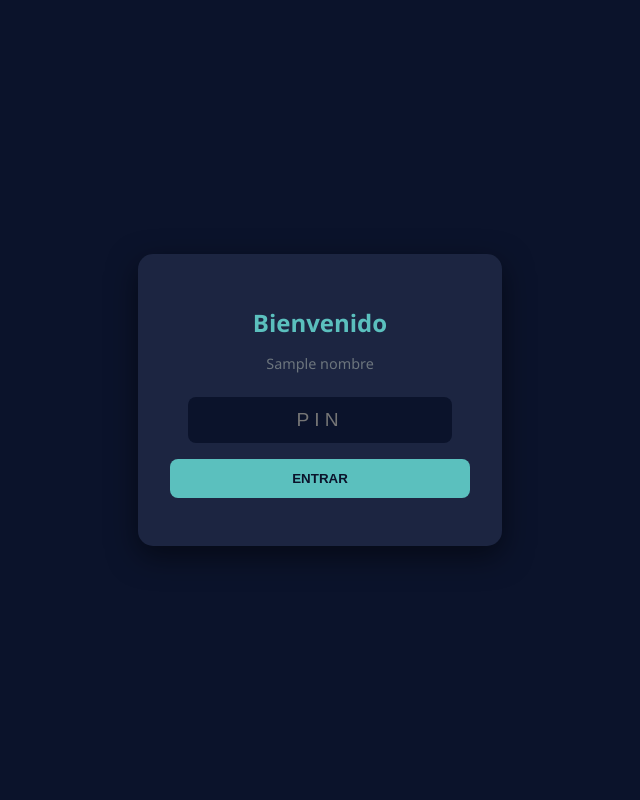
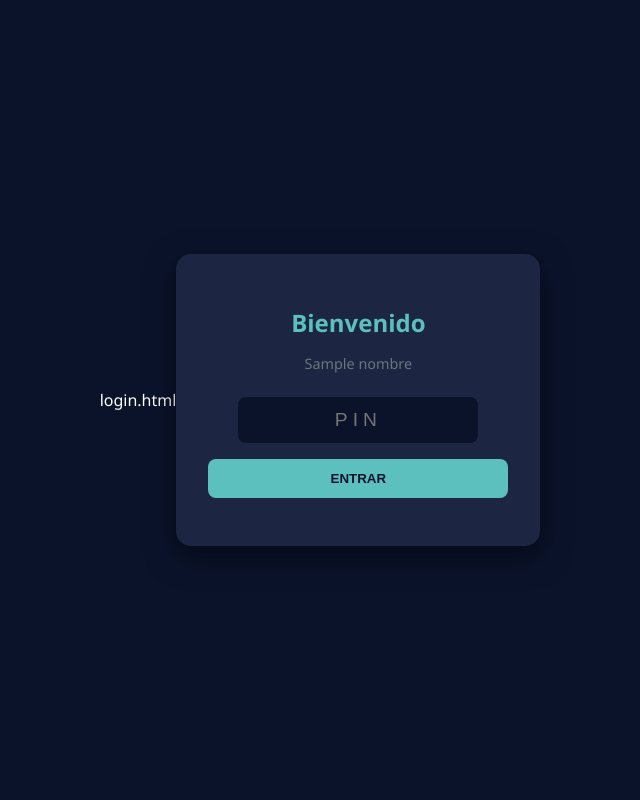
Before and after one commit to CastilloAngel0301h/SICEP, a Flask app: template templates/login.html in a window 1280 px wide. Shown: the whole page, without its empty margins (320-960 px from the left). Run offline with Flask 3, Linux system fonts and the light colour scheme; the template is opened without the code that fills it: most values are stand-ins (such as "Sample title", 1, 10 or a date in 2020); parts of the project's set-up code (start-up, migrations or seed data) failed here and were passed over.

Commit message:
Update login.html

```diff
--- a/templates/login.html
+++ b/templates/login.html
@@ -1,3 +1,5 @@
+login.html
+
 <!DOCTYPE html>
 <html lang="es">
 <head>
```
